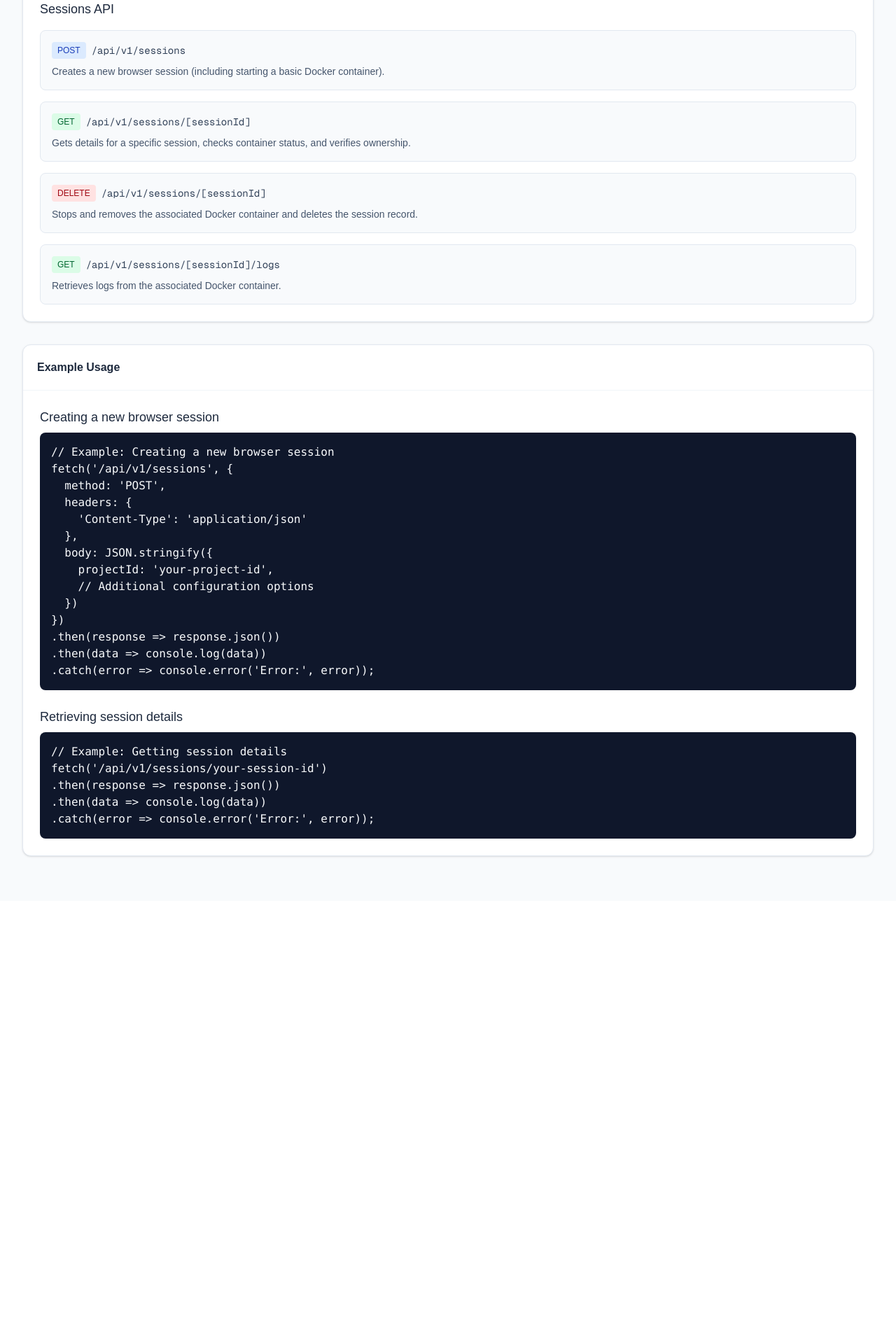
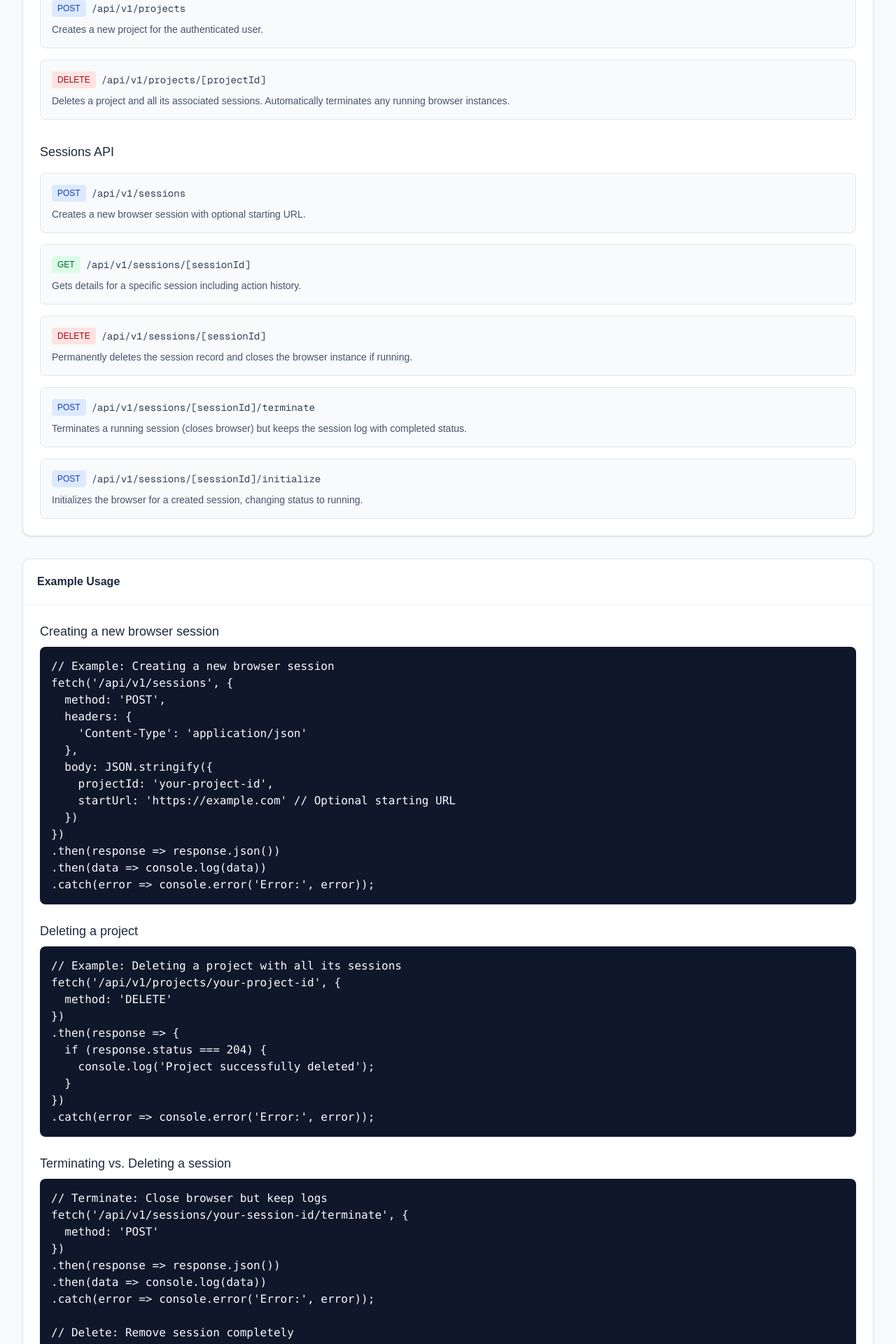
Before and after one commit to hannanshah2004/Spindle, a Next.js app: page /dashboard/tutorials in a window 1280 px wide. Shown: the part 500-2420 px from the top of the page at 70% size. Before the commit the page ends 1787 px from the top, so only its background shows below. Built offline with nearby package versions, Linux system fonts and the light colour scheme.

Commit message:
updated tutorial section

```diff
--- a/app/dashboard/tutorials/page.tsx
+++ b/app/dashboard/tutorials/page.tsx
@@ -39,7 +39,7 @@ export default function Tutorials() {
                     <span className="bg-green-100 text-green-800 text-xs font-medium px-2 py-1 rounded">GET</span>
                     <code className="text-sm font-mono text-slate-700">/api/v1/projects</code>
                   </div>
-                  <p className="text-sm text-slate-600">Lists all projects for the authenticated user.</p>
+                  <p className="text-sm text-slate-600">Lists all projects for the authenticated user with session counts.</p>
                 </div>
 
                 <div className="bg-slate-50 p-4 rounded-lg border border-slate-200">
@@ -48,6 +48,22 @@ export default function Tutorials() {
                     <code className="text-sm font-mono text-slate-700">/api/v1/projects/[projectId]</code>
                   </div>
                   <p className="text-sm text-slate-600">Gets details for a specific project owned by the user.</p>
+                </div>
+
+                <div className="bg-slate-50 p-4 rounded-lg border border-slate-200">
+                  <div className="flex items-center gap-2 mb-2">
+                    <span className="bg-blue-100 text-blue-800 text-xs font-medium px-2 py-1 rounded">POST</span>
+                    <code className="text-sm font-mono text-slate-700">/api/v1/projects</code>
+                  </div>
+                  <p className="text-sm text-slate-600">Creates a new project for the authenticated user.</p>
+                </div>
+
+                <div className="bg-slate-50 p-4 rounded-lg border border-slate-200">
+                  <div className="flex items-center gap-2 mb-2">
+                    <span className="bg-red-100 text-red-800 text-xs font-medium px-2 py-1 rounded">DELETE</span>
+                    <code className="text-sm font-mono text-slate-700">/api/v1/projects/[projectId]</code>
+                  </div>
+                  <p className="text-sm text-slate-600">Deletes a project and all its associated sessions. Automatically terminates any running browser instances.</p>
                 </div>
               </div>
             </div>
@@ -61,7 +77,7 @@ export default function Tutorials() {
                     <span className="bg-blue-100 text-blue-800 text-xs font-medium px-2 py-1 rounded">POST</span>
                     <code className="text-sm font-mono text-slate-700">/api/v1/sessions</code>
                   </div>
-                  <p className="text-sm text-slate-600">Creates a new browser session (including starting a basic Docker container).</p>
+                  <p className="text-sm text-slate-600">Creates a new browser session with optional starting URL.</p>
                 </div>
 
                 <div className="bg-slate-50 p-4 rounded-lg border border-slate-200">
@@ -69,7 +85,7 @@ export default function Tutorials() {
                     <span className="bg-green-100 text-green-800 text-xs font-medium px-2 py-1 rounded">GET</span>
                     <code className="text-sm font-mono text-slate-700">/api/v1/sessions/[sessionId]</code>
                   </div>
-                  <p className="text-sm text-slate-600">Gets details for a specific session, checks container status, and verifies ownership.</p>
+                  <p className="text-sm text-slate-600">Gets details for a specific session including action history.</p>
                 </div>
 
                 <div className="bg-slate-50 p-4 rounded-lg border border-slate-200">
@@ -77,15 +93,23 @@ export default function Tutorials() {
                     <span className="bg-red-100 text-red-800 text-xs font-medium px-2 py-1 rounded">DELETE</span>
                     <code className="text-sm font-mono text-slate-700">/api/v1/sessions/[sessionId]</code>
                   </div>
-                  <p className="text-sm text-slate-600">Stops and removes the associated Docker container and deletes the session record.</p>
+                  <p className="text-sm text-slate-600">Permanently deletes the session record and closes the browser instance if running.</p>
                 </div>
 
                 <div className="bg-slate-50 p-4 rounded-lg border border-slate-200">
                   <div className="flex items-center gap-2 mb-2">
-                    <span className="bg-green-100 text-green-800 text-xs font-medium px-2 py-1 rounded">GET</span>
-                    <code className="text-sm font-mono text-slate-700">/api/v1/sessions/[sessionId]/logs</code>
+                    <span className="bg-blue-100 text-blue-800 text-xs font-medium px-2 py-1 rounded">POST</span>
+                    <code className="text-sm font-mono text-slate-700">/api/v1/sessions/[sessionId]/terminate</code>
                   </div>
-                  <p className="text-sm text-slate-600">Retrieves logs from the associated Docker container.</p>
+                  <p className="text-sm text-slate-600">Terminates a running session (closes browser) but keeps the session log with completed status.</p>
+                </div>
+
+                <div className="bg-slate-50 p-4 rounded-lg border border-slate-200">
+                  <div className="flex items-center gap-2 mb-2">
+                    <span className="bg-blue-100 text-blue-800 text-xs font-medium px-2 py-1 rounded">POST</span>
+                    <code className="text-sm font-mono text-slate-700">/api/v1/sessions/[sessionId]/initialize</code>
+                  </div>
+                  <p className="text-sm text-slate-600">Initializes the browser for a created session, changing status to running.</p>
                 </div>
               </div>
             </div>
@@ -108,8 +132,41 @@ fetch('/api/v1/sessions', {
   },
   body: JSON.stringify({
     projectId: 'your-project-id',
-    // Additional configuration options
+    startUrl: 'https://example.com' // Optional starting URL
   })
+})
+.then(response => response.json())
+.then(data => console.log(data))
+.catch(error => console.error('Error:', error));`}</code>
+            </pre>
+
+            <h4 className="text-lg font-medium text-slate-800 mb-2">Deleting a project</h4>
+            <pre className="bg-slate-900 text-slate-50 p-4 rounded-lg mb-6 overflow-x-auto">
+              <code>{`// Example: Deleting a project with all its sessions
+fetch('/api/v1/projects/your-project-id', {
+  method: 'DELETE'
+})
+.then(response => {
+  if (response.status === 204) {
+    console.log('Project successfully deleted');
+  }
+})
+.catch(error => console.error('Error:', error));`}</code>
+            </pre>
+
+            <h4 className="text-lg font-medium text-slate-800 mb-2">Terminating vs. Deleting a session</h4>
+            <pre className="bg-slate-900 text-slate-50 p-4 rounded-lg overflow-x-auto mb-6">
+              <code>{`// Terminate: Close browser but keep logs
+fetch('/api/v1/sessions/your-session-id/terminate', {
+  method: 'POST'
+})
+.then(response => response.json())
+.then(data => console.log(data))
+.catch(error => console.error('Error:', error));
+
+// Delete: Remove session completely
+fetch('/api/v1/sessions/your-session-id', {
+  method: 'DELETE'
 })
 .then(response => response.json())
 .then(data => console.log(data))
@@ -126,6 +183,34 @@ fetch('/api/v1/sessions/your-session-id')
             </pre>
           </div>
         </div>
+
+        {/* Session Lifecycle */}
+        <div className="bg-white rounded-xl border border-slate-200 shadow-sm overflow-hidden">
+          <div className="p-5 border-b border-slate-100">
+            <h3 className="font-semibold text-slate-800">Session Management</h3>
+          </div>
+          <div className="p-6">
+            <h4 className="text-lg font-medium text-slate-800 mb-2">Session Lifecycle</h4>
+            <div className="space-y-4 mb-6">
+              <div className="bg-slate-50 p-4 rounded-lg border border-slate-200">
+                <h5 className="font-medium text-slate-800 mb-1">Creation</h5>
+                <p className="text-sm text-slate-600">Sessions start in the 'created' status. The record is created in the database, but the browser is not yet initialized.</p>
+              </div>
+              <div className="bg-slate-50 p-4 rounded-lg border border-slate-200">
+                <h5 className="font-medium text-slate-800 mb-1">Initialization</h5>
+                <p className="text-sm text-slate-600">When a session is initialized, the browser is launched and the status changes to 'running'.</p>
+              </div>
+              <div className="bg-slate-50 p-4 rounded-lg border border-slate-200">
+                <h5 className="font-medium text-slate-800 mb-1">Termination</h5>
+                <p className="text-sm text-slate-600">A running session can be terminated, which closes the browser but keeps the session log with a status of 'completed'.</p>
+              </div>
+              <div className="bg-slate-50 p-4 rounded-lg border border-slate-200">
+                <h5 className="font-medium text-slate-800 mb-1">Deletion</h5>
+                <p className="text-sm text-slate-600">A session in any state can be deleted, which permanently removes the session record and all associated actions.</p>
+              </div>
+            </div>
+          </div>
+        </div>
       </main>
     </div>
   )
```
